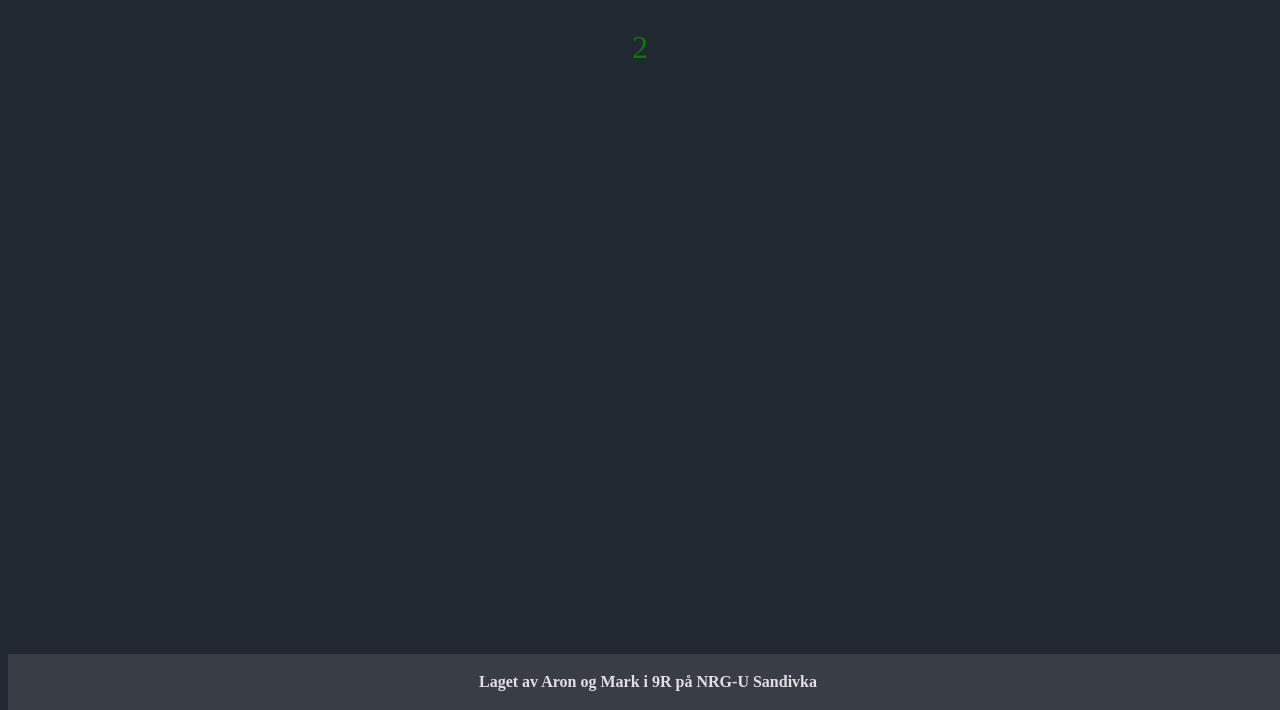
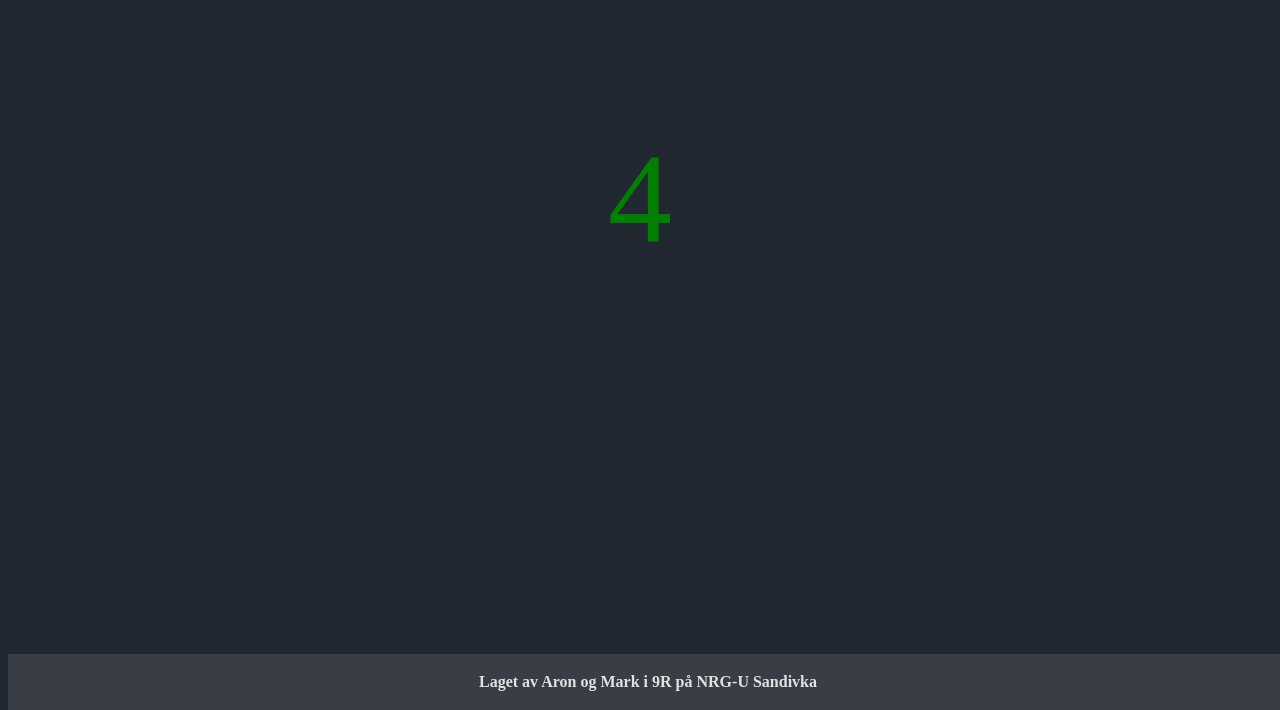
Before and after one commit to electric663hair/nrgu, a plain HTML site: page index.html in a window 1280 px wide. Both pictures are taken after a click on the button "Ja!". Shown: the part 90-800 px from the top of the page. Drawn offline with Linux system fonts and the light colour scheme.

Commit message:
font size

```diff
--- a/index.html
+++ b/index.html
@@ -17,7 +17,7 @@
             <h3 id="no-text" style="text-align: center; margin-top: 100px;">Vil du virkelig vite om det er fredag i dag?!</h2>
             <p id="countdown"></p>
             <div class="button-container" id="no-button" style="display: flex; justify-content: center;">
-                <button class="button" id="countdownBtn" onclick="countdown(3)">Ja!</button>
+                <button class="button" id="countdownBtn" onclick="countdown(5)">Ja!</button>
     <!--             <button id="no-button" onclick="closeWindow()">Nei!</button> -->
                 <div class="button">
                     <a href="about:blank" style="text-decoration: none; color: black;">Nei!</a>
--- a/script.js
+++ b/script.js
@@ -20,6 +20,7 @@ function checkForDay(inputDay) {
     if (inputDay === day) {
         document.getElementById('value').innerHTML = "Ja!"
         document.getElementById('value').style.color = "green";
+
     } else {
         document.getElementById('value').innerHTML = "Nei\n:("
         document.getElementById('value').style.color = "red";
@@ -42,7 +43,7 @@ function countdown(seconds) {
 
     seconds += 1;
 
-    const yourmom = setInterval(countdownProcess, 1000);
+    const yourmom = setInterval(countdownProcess, 1200);
     function countdownProcess() {
         seconds -= 1;
         document.getElementById('countdown').innerHTML = seconds;
--- a/style.css
+++ b/style.css
@@ -19,9 +19,11 @@ h3 {
 }
 p {
     text-align: center;
-    font-size: 2rem;
+    font-size: 8rem;
     color: green;
+
 }
+
 #dagReveal {
     display: none;
 }
```
